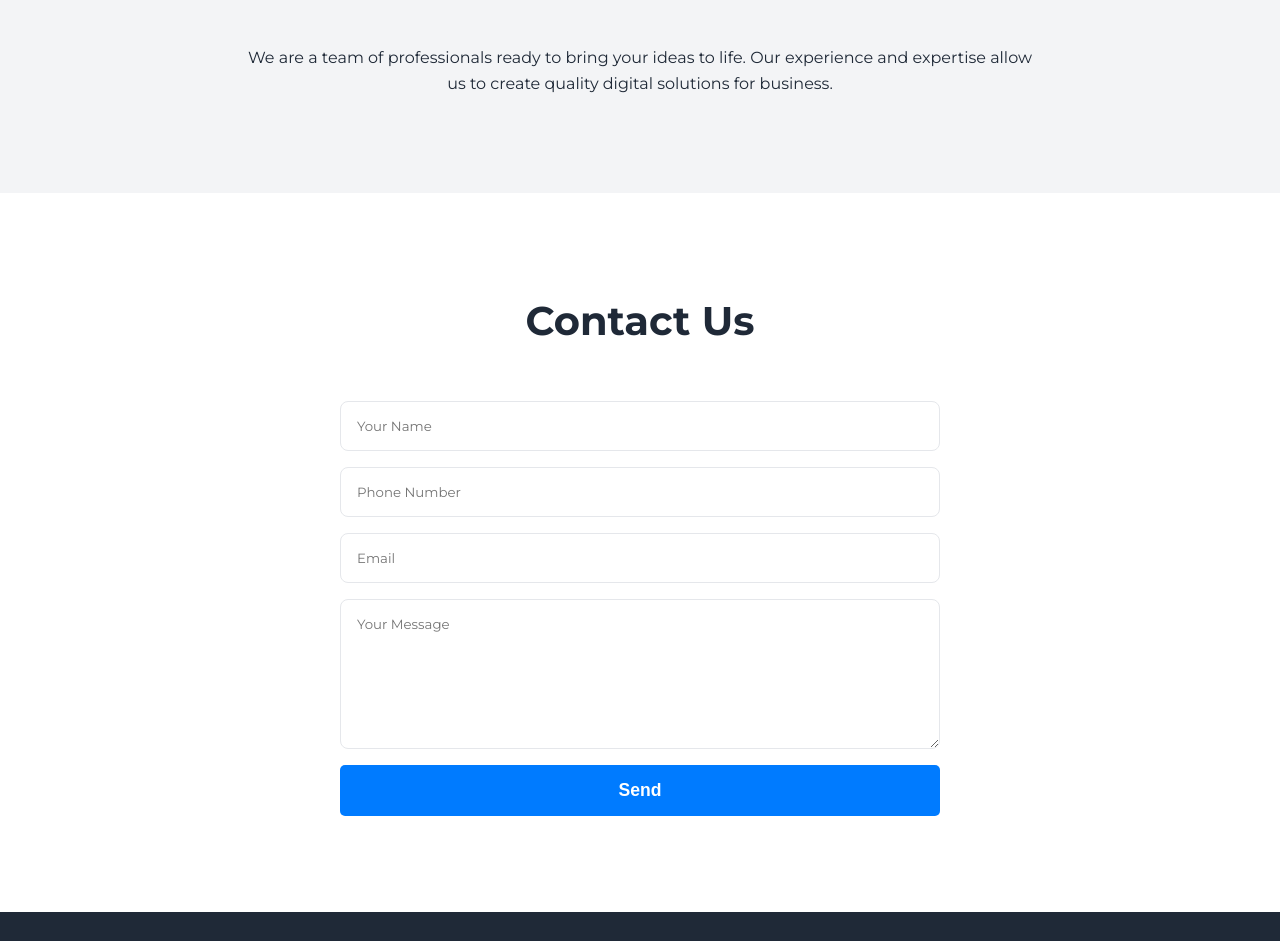
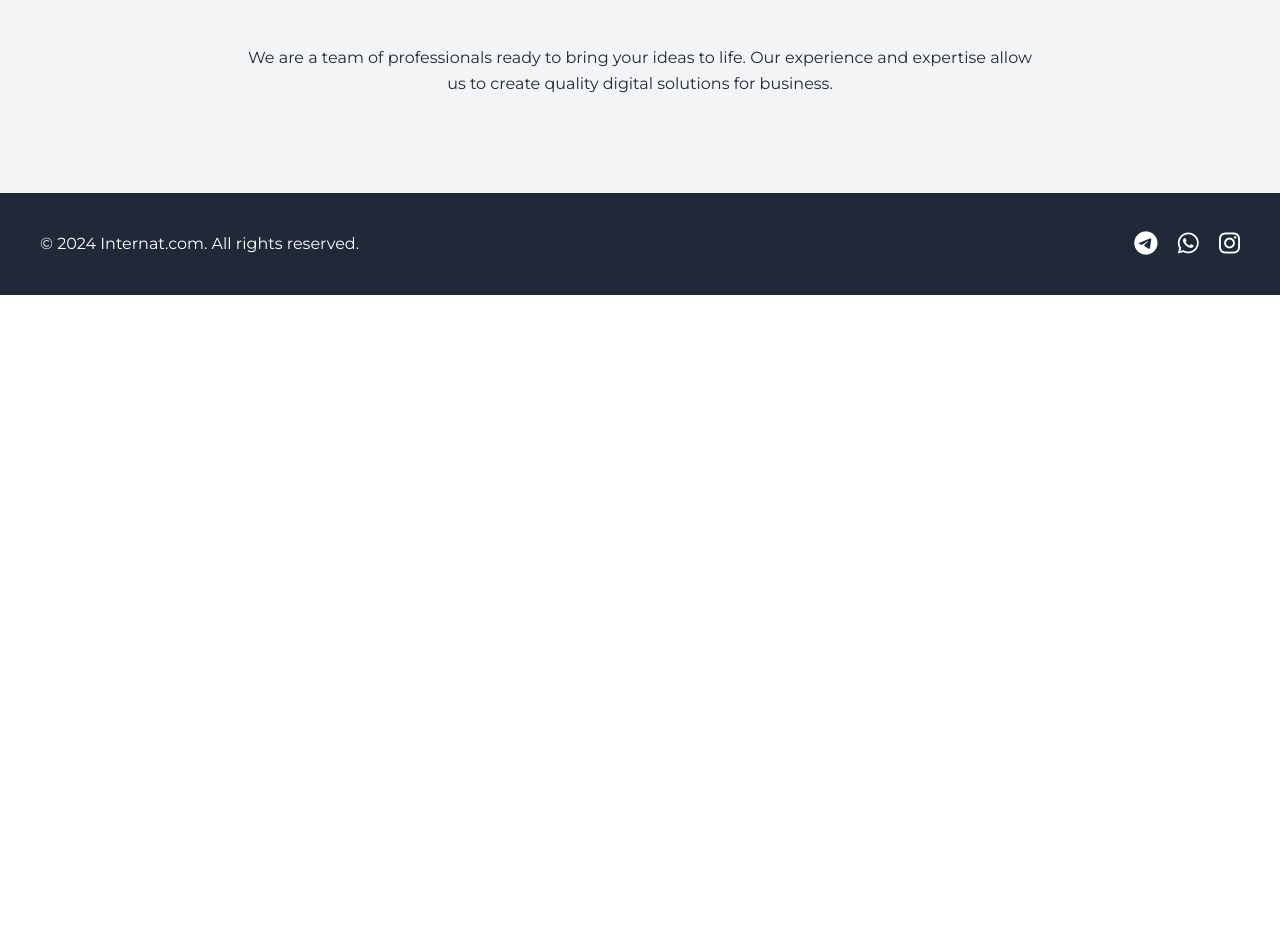
Before and after one commit to internat/test, a plain HTML site: page index.html in a window 1280 px wide. Shown: the part 1839-2780 px from the top of the page. After the commit the page ends 2134 px from the top, so only its background shows below. Drawn offline with Linux system fonts and the light colour scheme.

Commit message:
Update index.html

```diff
--- a/index.html
+++ b/index.html
@@ -18,7 +18,7 @@
                 <a href="#services" data-translate="services">Services</a>
                 <a href="#portfolio" data-translate="portfolio">Portfolio</a>
                 <a href="#about" data-translate="about">About Us</a>
-                <a href="#contact" data-translate="contact">Contact</a>
+                <a href="feedback.html" class="feedback-btn" data-translate="feedback">Feedback</a>
                 <a href="apply.html" class="vacancy-btn" data-translate="vacancies">Vacancies</a>
             </div>
             <div class="language-selector">
@@ -83,20 +83,6 @@
                 <p data-translate="about_text">We are a team of professionals ready to bring your ideas to life. Our experience and expertise allow us to create quality digital solutions for business.</p>
             </div>
         </section>
-
-        <section id="contact" class="contact">
-            <h2 data-translate="contact_us">Contact Us</h2>
-            <div class="contact-container">
-                <form class="contact-form" action="https://api.web3forms.com/submit" method="POST">
-                    <input type="hidden" name="access_key" value="9152aa99-2d79-4e7e-bad8-628c4e4b33f1">
-                    <input type="text" name="name" placeholder="Your Name" data-translate="name" required>
-                    <input type="tel" name="phone" placeholder="Phone Number" data-translate="phone" required>
-                    <input type="email" name="email" placeholder="Email" data-translate="email" required>
-                    <textarea name="message" placeholder="Your Message" data-translate="message" required></textarea>
-                    <button type="submit" class="submit-button" data-translate="send">Send</button>
-                </form>
-            </div>
-        </section>
     </main>
 
     <footer class="footer">
```
